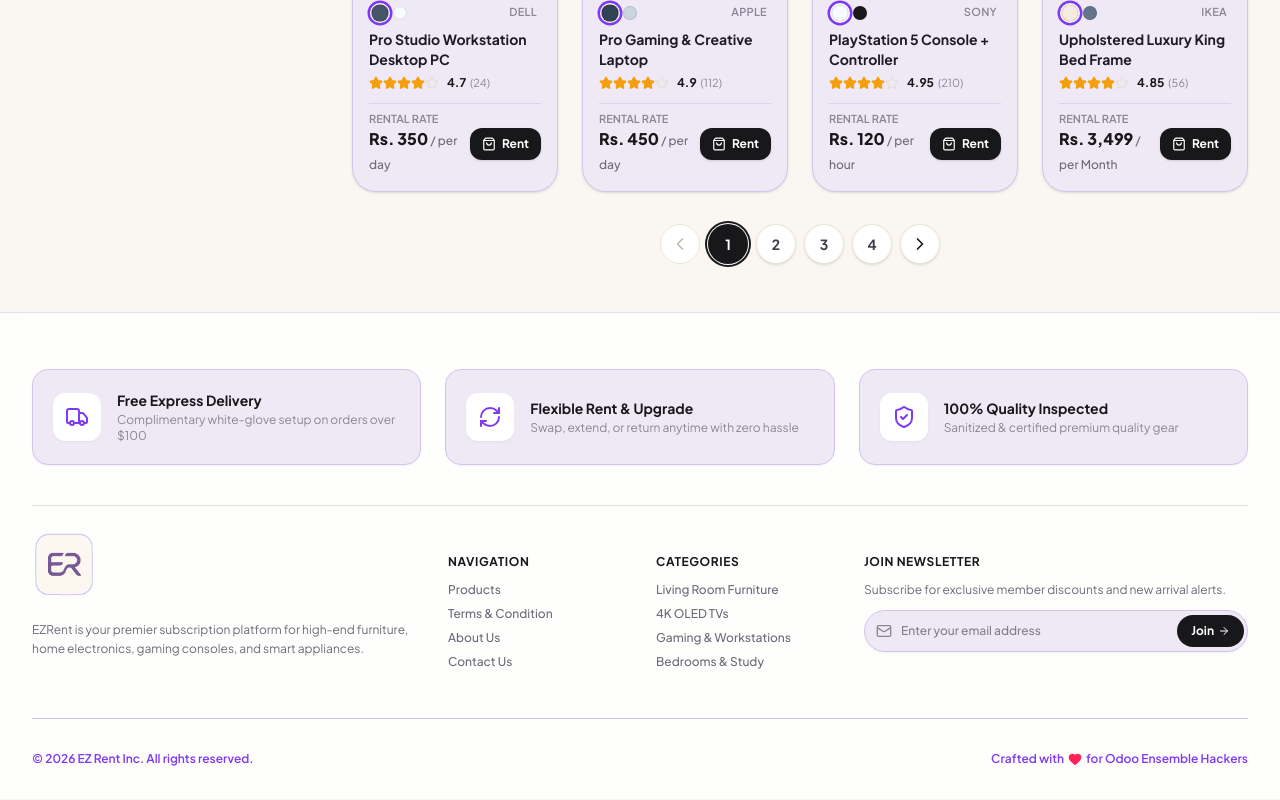
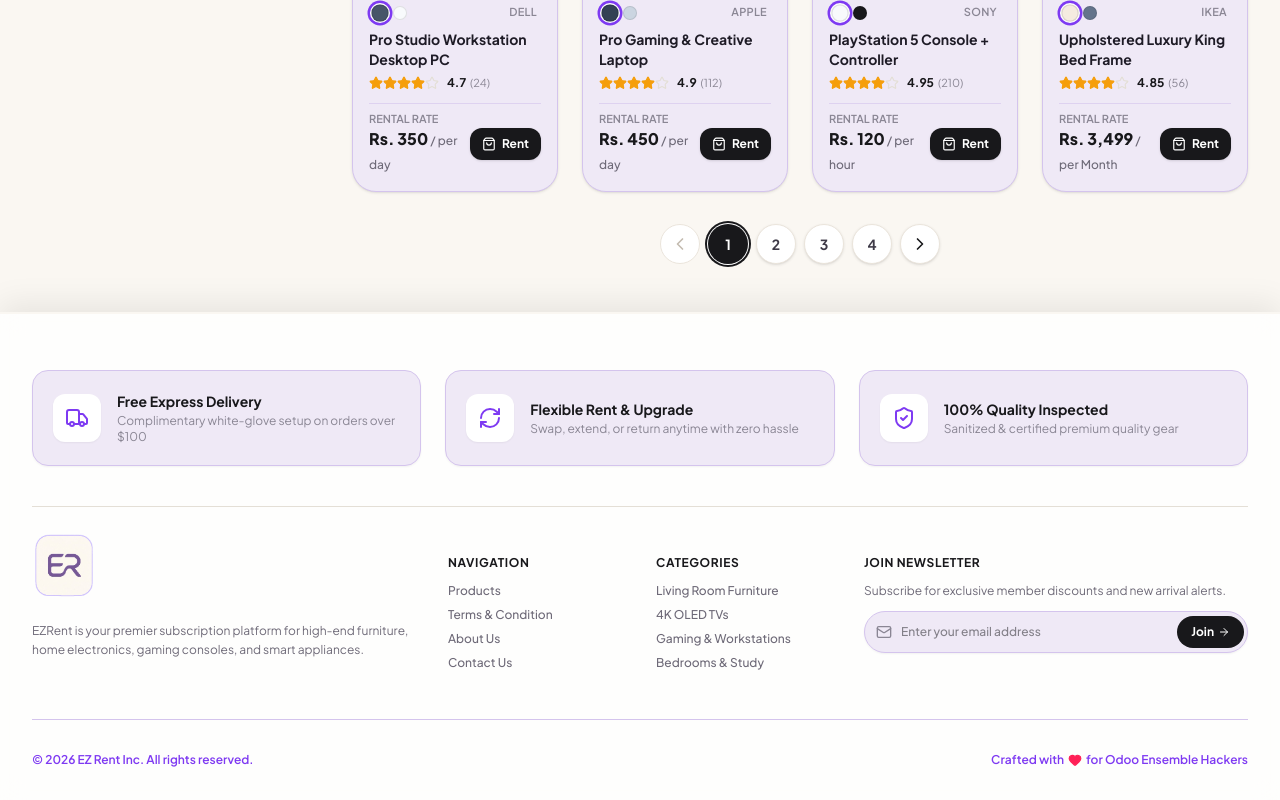
Before and after one commit to prianshumitra/odoo-final-ensemble-hackers, a React (Vite) app in the folder frontend/: page / in a window 1280 px wide. Shown: the part 964-1764 px from the top of the page. Built offline with nearby package versions, Linux system fonts and the light colour scheme; no server answers.

Commit message:
style: add off-white top border and upward drop shadow to Footer

```diff
--- a/frontend/src/components/common/Footer.tsx
+++ b/frontend/src/components/common/Footer.tsx
@@ -17,7 +17,7 @@
   };
 
   return (
-    <footer className="bg-white/80 backdrop-blur-md border-t border-[#D4C4ED]/60 pt-14 pb-8 mt-auto">
+    <footer className="bg-white/80 backdrop-blur-md border-t-2 border-[#FAF7F2] shadow-[0_-8px_30px_rgba(0,0,0,0.08)] pt-14 pb-8 mt-auto">
       <div className="max-w-7xl mx-auto px-4 sm:px-6 lg:px-8 space-y-12">
         {/* Value Proposition Highlights */}
         <div className="grid grid-cols-1 md:grid-cols-3 gap-6 pb-10 border-b border-[#E4DFD6]">
```
